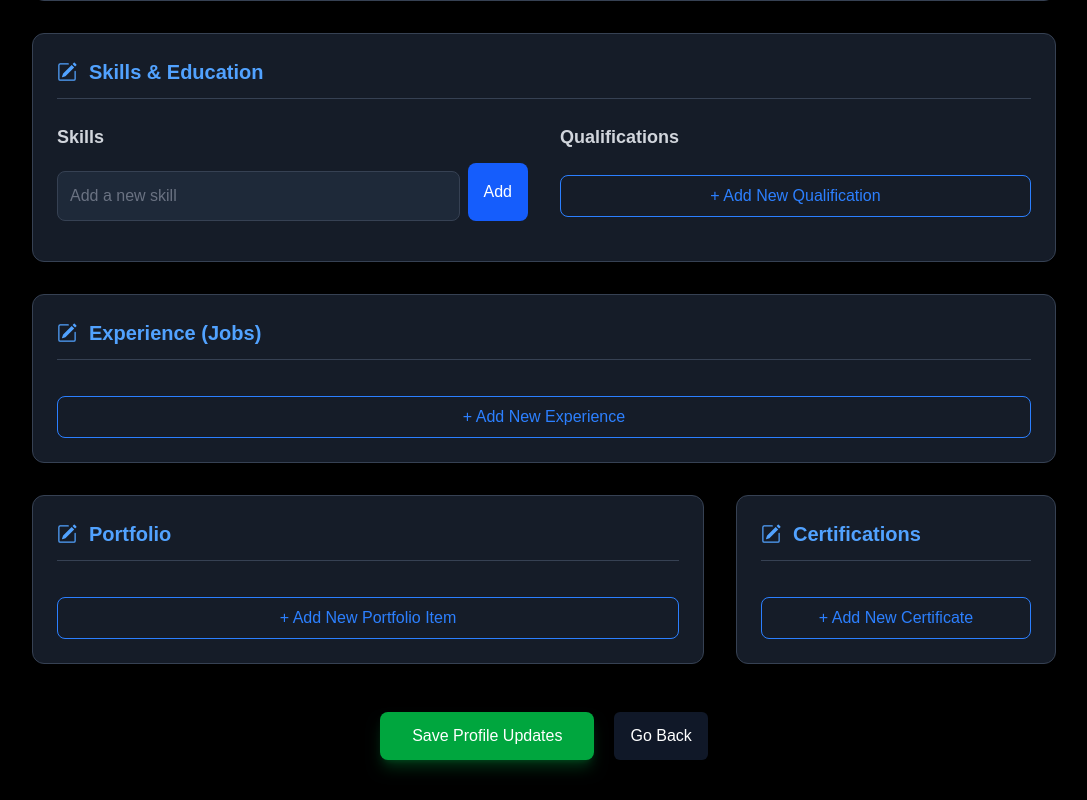
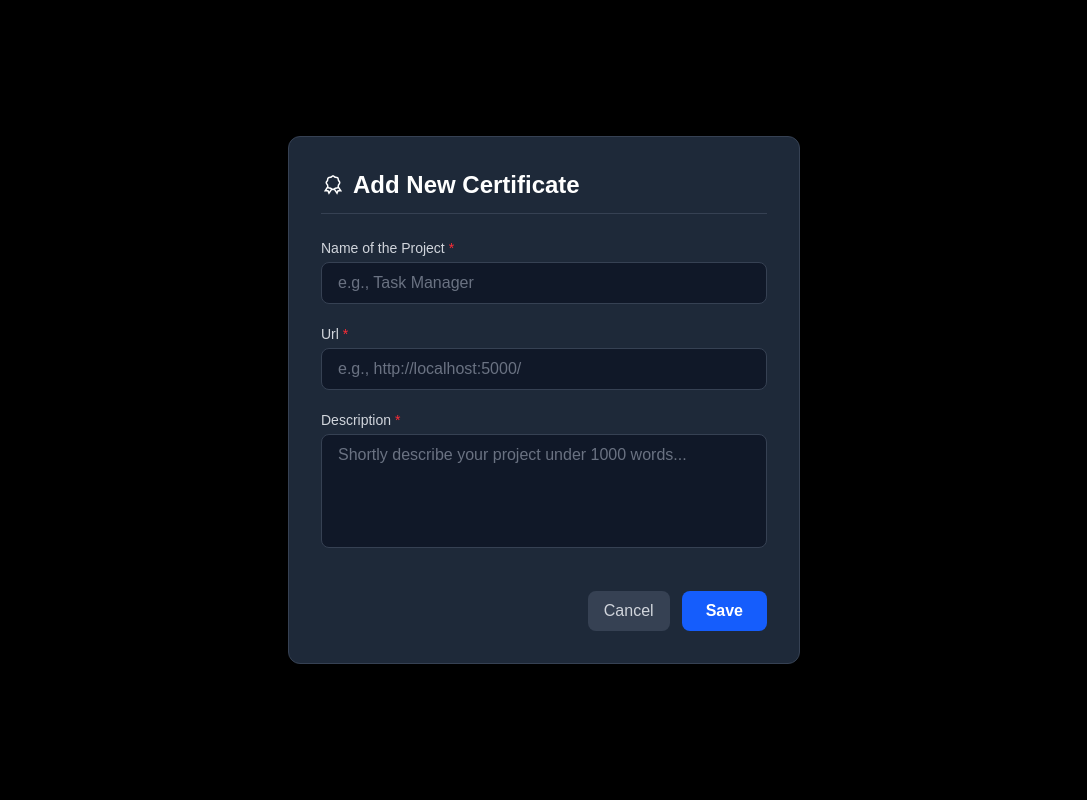
Before and after one commit to pirate08/gigsphere, a Next.js app: page /freelancer-profile/update in a window 1280 px wide. Both pictures are taken after a click on the button "+ Add New Portfolio Item". Shown: the part 755-1555 px from the top of the page, without its empty margins (96-1183 px from the left). Built offline with nearby package versions, Linux system fonts and the light colour scheme.

Commit message:
Portfolio Model has been added...

```diff
--- a/src/components/UpdateFreelancerProfile.tsx
+++ b/src/components/UpdateFreelancerProfile.tsx
@@ -13,6 +13,7 @@ import AddNewQualification, {
 } from '@/ui/AddNewQualification';
 import AddNewExperience from '@/ui/AddNewExperience';
 import AddNewCertificate from '@/ui/AddNewCertificate';
+import AddNewPortfolioProject from '@/ui/AddNewPortfolioProject';
 
 // --- Interfaces ---
 export interface PortfolioItem {
@@ -78,6 +79,7 @@ const UpdateProfileUI: React.FC = () => {
     useState(false);
   const [isExperienceModelOpen, setIsExperienceModelOpen] = useState(false);
   const [isCertificateModelOpen, setIsCertificateModelOpen] = useState(false);
+  const [isPortfolioModelOpen, setIsPortfolioModelOpen] = useState(false);
 
   useEffect(() => {
     // Run once on component mount to retrieve stored data
@@ -207,13 +209,22 @@ const UpdateProfileUI: React.FC = () => {
     setIsExperienceModelOpen(false);
   };
 
-  // --Handle experience save--
+  // --Handle certificate save--
   const handleSaveCertificate = (newCertificate: CertificateItem) => {
     setFormData((prev) => ({
       ...prev,
       certificates: [...prev.certificates, newCertificate],
     }));
     setIsCertificateModelOpen(false);
+  };
+
+  // --Handle portfolio save--
+  const handleSavePortfolio = (newCertificate: PortfolioItem) => {
+    setFormData((prev) => ({
+      ...prev,
+      portfolio: [...prev.portfolio, newCertificate],
+    }));
+    setIsPortfolioModelOpen(false);
   };
 
   const handleSubmit = (e: React.FormEvent) => {
@@ -437,7 +448,7 @@ const UpdateProfileUI: React.FC = () => {
                 </div>
                 <button
                   type='button'
-                  // TODO: This button needs a click handler to open a modal for adding portfolio items
+                  onClick={() => setIsPortfolioModelOpen(true)}
                   className='mt-3 w-full py-2 border border-blue-500 text-blue-500 rounded-lg hover:bg-blue-500/10 transition-colors cursor-pointer'>
                   + Add New Portfolio Item
                 </button>
@@ -519,6 +530,11 @@ const UpdateProfileUI: React.FC = () => {
         onClose={() => setIsCertificateModelOpen(false)}
         onSave={handleSaveCertificate}
       />
+      <AddNewPortfolioProject
+        isOpen={isPortfolioModelOpen}
+        onClose={() => setIsPortfolioModelOpen(false)}
+        onSave={handleSavePortfolio}
+      />
     </div>
   );
 };
--- /dev/null
+++ b/src/ui/AddNewPortfolioProject.tsx
@@ -0,0 +1,157 @@
+'use client';
+
+import React, { useState } from 'react';
+import { LiaCertificateSolid } from 'react-icons/lia';
+
+// Define the expected shape of an experience item
+export interface PortfolioItem {
+  _id: string;
+  name: string;
+  url: string;
+  description: string;
+}
+
+// Define the props for the modal
+interface AddNewPortfolioProps {
+  isOpen: boolean;
+  onClose: () => void;
+  // Function to handle saving the new experience
+  onSave: (newCertificate: PortfolioItem) => void;
+}
+
+const AddNewPortfolioProject: React.FC<AddNewPortfolioProps> = ({
+  isOpen,
+  onClose,
+  onSave,
+}) => {
+  const [name, setName] = useState<string>('');
+  const [url, setUrl] = useState<string>('');
+  const [description, setDescription] = useState<string>('');
+  const [error, setError] = useState('');
+
+  if (!isOpen) {
+    return null;
+  }
+
+  const resetForm = () => {
+    setName('');
+    setUrl('');
+    setDescription('');
+    setError('');
+  };
+
+  const handleSubmit = (e: React.FormEvent) => {
+    e.preventDefault();
+    setError('');
+
+    // Basic validation
+    if (!name.trim()) {
+      setError(' Name of the project is required.');
+      return;
+    }
+
+    // Create a new experience object
+    const newPortfolio: PortfolioItem = {
+      // Temporary ID, should be replaced by a database ID upon persistence
+      _id: crypto.randomUUID(),
+      name,
+      url,
+      description,
+    };
+
+    onSave(newPortfolio);
+
+    // Clear the form and close the modal
+    resetForm();
+    onClose();
+  };
+
+  return (
+    // Overlay (Fixed position, full screen, semi-transparent background)
+    <div className='fixed inset-0 z-50 flex items-center justify-center bg-black bg-opacity-70 backdrop-blur-sm p-4'>
+      {/* Modal Content */}
+      <div className='bg-gray-800 border border-gray-700 rounded-xl shadow-2xl w-full max-w-lg max-h-[100vh] p-6 sm:p-8 transform transition-all duration-300 scale-100'>
+        <h2 className='text-2xl font-bold text-white mb-6 border-b border-gray-700 pb-3 flex items-center gap-2'>
+          <span>
+            <LiaCertificateSolid />
+          </span>
+          Add New Certificate
+        </h2>
+
+        <form onSubmit={handleSubmit} className='space-y-5'>
+          {/* --Certificate Name-- */}
+          <div>
+            <label htmlFor='name' className='block text-sm text-gray-300 mb-1'>
+              Name of the Project <span className='text-red-500'>*</span>
+            </label>
+            <input
+              type='text'
+              id='name'
+              value={name}
+              onChange={(e) => setName(e.target.value)}
+              className='w-full px-4 py-2 bg-gray-900 border border-gray-700 rounded-lg text-white placeholder-gray-500 focus:ring-blue-500 focus:border-blue-500 transition-colors'
+              placeholder='e.g., Task Manager'
+              required
+            />
+          </div>
+
+          {/* --Url-- */}
+          <div>
+            <label htmlFor='url' className='block text-sm text-gray-300 mb-1'>
+              Url <span className='text-red-500'>*</span>
+            </label>
+            <input
+              type='text'
+              id='url'
+              value={url}
+              onChange={(e) => setUrl(e.target.value)}
+              className='w-full px-4 py-2 bg-gray-900 border border-gray-700 rounded-lg text-white placeholder-gray-500 focus:ring-blue-500 focus:border-blue-500 transition-colors'
+              placeholder='e.g., http://localhost:5000/'
+              required
+            />
+          </div>
+
+          {/* Date */}
+          <div>
+            <label htmlFor='description' className='block text-sm text-gray-300 mb-1'>
+              Description <span className='text-red-500'>*</span>
+            </label>
+            <textarea
+              id='description'
+              rows={4}
+              value={description}
+              onChange={(e) => setDescription(e.target.value)}
+              className='w-full px-4 py-2 bg-gray-900 border border-gray-700 rounded-lg text-white placeholder-gray-500 focus:ring-blue-500 focus:border-blue-500 transition-colors resize-none'
+              placeholder='Shortly describe your project under 1000 words...'
+              required
+            />
+          </div>
+
+          {/* Error Message */}
+          {error && (
+            <p className='text-sm text-red-400 p-3 bg-red-900/30 rounded-lg border border-red-800/50'>
+              {error}
+            </p>
+          )}
+
+          {/* Buttons */}
+          <div className='flex justify-end gap-3 pt-4'>
+            <button
+              type='button'
+              onClick={onClose}
+              className='px-4 py-2 text-gray-300 bg-gray-700 rounded-lg hover:bg-gray-600 transition-colors focus:outline-none focus:ring-2 focus:ring-gray-500 cursor-pointer'>
+              Cancel
+            </button>
+            <button
+              type='submit'
+              className='px-6 py-2 bg-blue-600 text-white font-bold rounded-lg hover:bg-blue-700 transition-colors focus:outline-none focus:ring-2 focus:ring-blue-500 cursor-pointer'>
+              Save
+            </button>
+          </div>
+        </form>
+      </div>
+    </div>
+  );
+};
+
+export default AddNewPortfolioProject;
```
